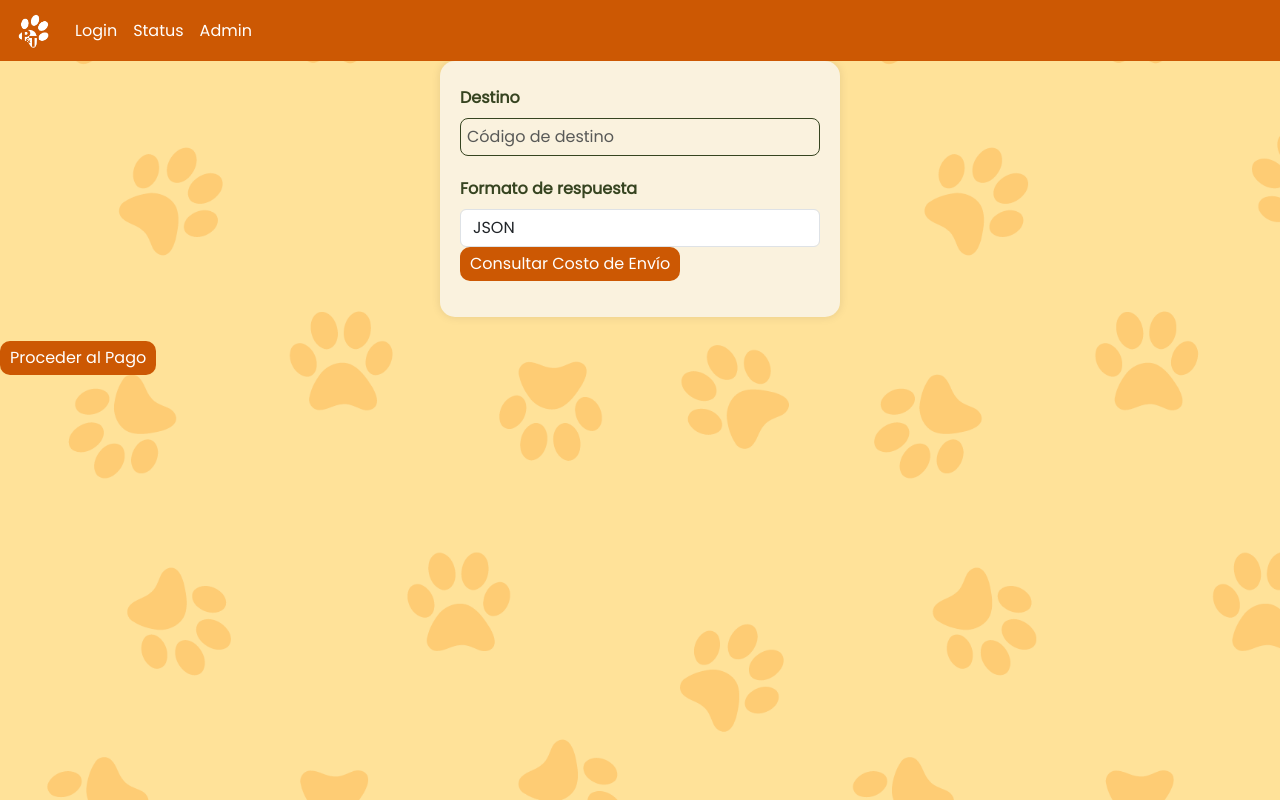
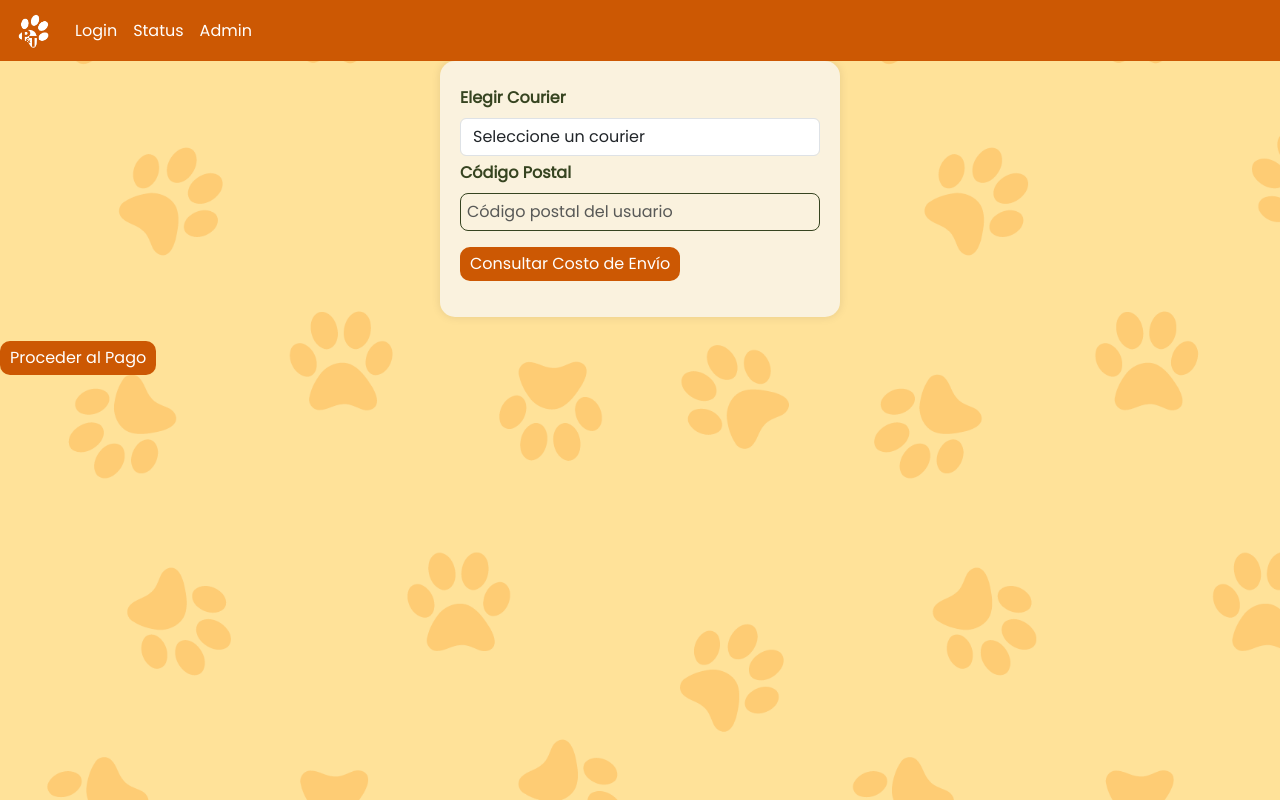
Before and after one commit to rcardocg/cc6-petshop, a React (Vite) app: page /courier in a window 1280 px wide. Built offline with nearby package versions, Linux system fonts and the light colour scheme.

Commit message:
medio courier

```diff
--- a/src/pages/elegirCourier.jsx
+++ b/src/pages/elegirCourier.jsx
@@ -1,47 +1,79 @@
 import { useLocation, useNavigate } from 'react-router-dom';
-import { useState } from 'react';
+import { useState, useEffect } from 'react';
 import { Form, Button } from 'react-bootstrap';
 
 export default function Courier() {
   const location = useLocation();
-  const { total } = location.state || { total: 0 }; // Obtener el total desde el catálogo
-  const [destino, setDestino] = useState('');
+  const { total, email } = location.state || { total: 0, email: '' }; // Recibe el email del usuario loggeado
+  const [destino, setDestino] = useState(''); // Almacenará el código postal
   const [formato, setFormato] = useState('json');
+  const [postal, setPostal] = useState('');
+  const [courier, setCourier] = useState(''); // Almacenará el courier seleccionado
   const navigate = useNavigate();
+
+  // Opciones de courier (ejemplos)
+  const courierOptions = [
+    { value: 'C1', label: 'Courier 1' },
+    { value: 'C2', label: 'Courier 2' },
+    { value: 'C3', label: 'Courier 3' },
+  ];
+
+  useEffect(() => {
+    const fetchPostal = async () => {
+      try {
+        const response = await fetch(`http://localhost:5000/api/getPostal?email=${email}`);
+        const data = await response.json();
+        if (data.postal) {
+          setPostal(data.postal);
+          setDestino(data.postal); // Setear el destino automáticamente al código postal
+        }
+      } catch (error) {
+        console.error('Error al obtener el código postal', error);
+      }
+    };
+
+    if (email) {
+      fetchPostal();
+    }
+  }, [email]);
 
   const handleSubmit = (e) => {
     e.preventDefault();
-    const url = `http://courrier/consulta?destino=${destino}&formato=${formato}`;
+    const url = `http://courrier/consulta?destino=${destino}&formato=${formato}&courier=${courier}`;
     console.log("Enviando solicitud a URL:", url);
   };
 
   const handleProceedToPayment = () => {
-    navigate('/payment', { state: { total: total } }); // Redirige a la pantalla de pago con el total
+    navigate('/payment', { state: { total: total } });
   };
 
   return (
     <>
       <Form onSubmit={handleSubmit}>
-        <Form.Group controlId="destinoInput">
-          <Form.Label>Destino</Form.Label>
+        <Form.Group controlId="courierSelect">
+          <Form.Label>Elegir Courier</Form.Label>
+          <Form.Control
+            as="select"
+            value={courier}
+            onChange={(e) => setCourier(e.target.value)}
+          >
+            <option value="">Seleccione un courier</option>
+            {courierOptions.map((option) => (
+              <option key={option.value} value={option.value}>
+                {option.label}
+              </option>
+            ))}
+          </Form.Control>
+        </Form.Group>
+
+        <Form.Group controlId="postalInput">
+          <Form.Label>Código Postal</Form.Label>
           <Form.Control
             type="text"
-            placeholder="Código de destino"
-            value={destino}
-            onChange={(e) => setDestino(e.target.value)}
+            placeholder="Código postal del usuario"
+            value={postal}
+            readOnly
           />
-        </Form.Group>
-
-        <Form.Group controlId="formatoSelect">
-          <Form.Label>Formato de respuesta</Form.Label>
-          <Form.Control
-            as="select"
-            value={formato}
-            onChange={(e) => setFormato(e.target.value)}
-          >
-            <option value="json">JSON</option>
-            <option value="xml">XML</option>
-          </Form.Control>
         </Form.Group>
 
         <Button variant="primary" type="submit">
```
Also changed, not shown: server.js (+15 -0 lines), 1 other file (tests, documents, lock files or other folders).
